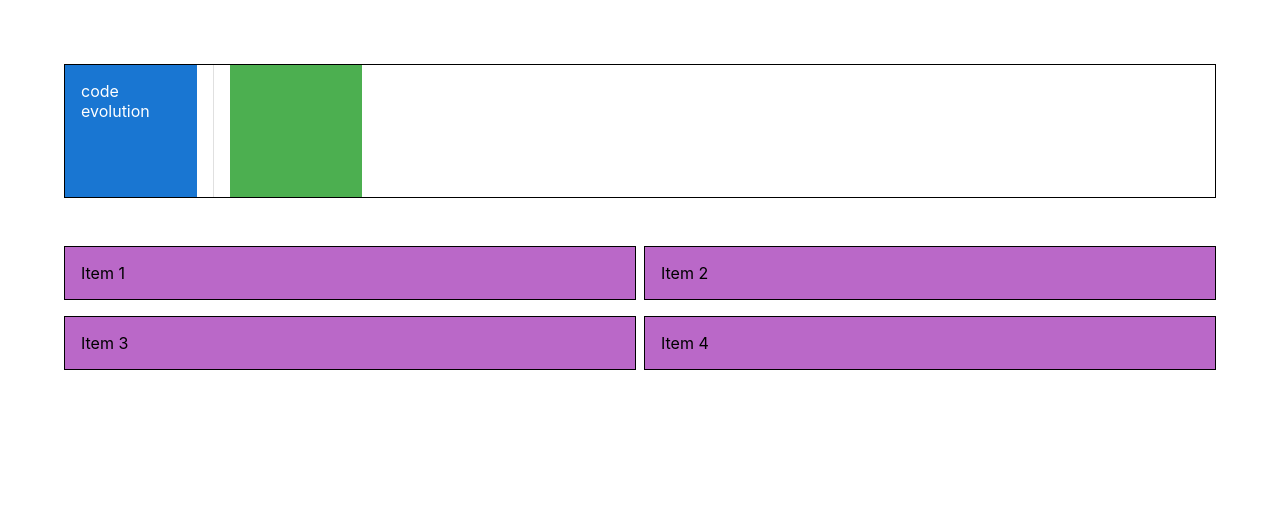
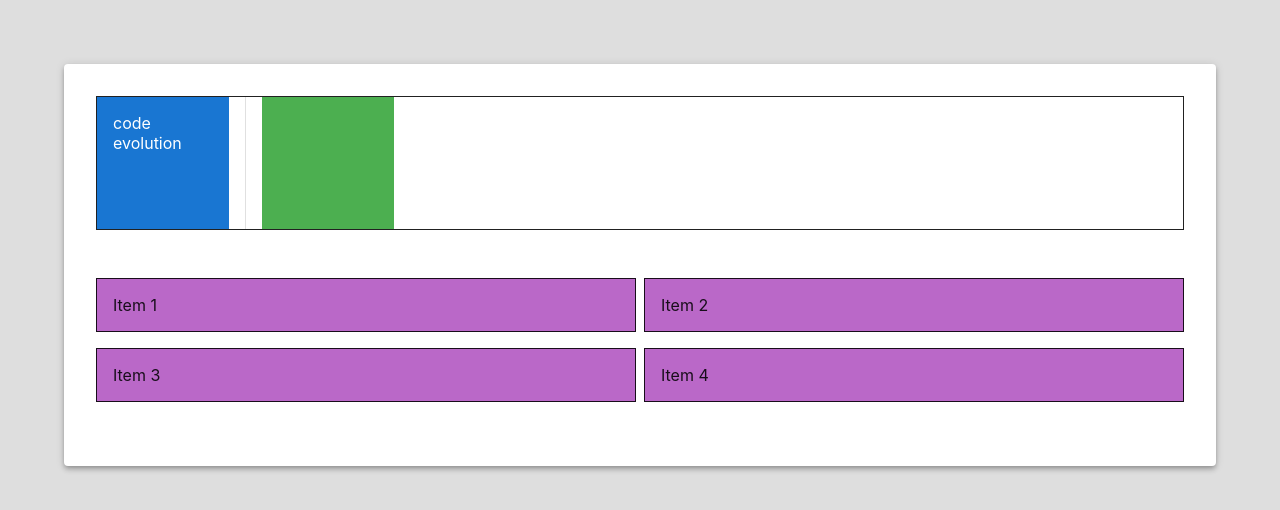
Before and after one commit to itsparasbisht/react-mui, a React (Create React App) app: page / in a window 1280 px wide. Shown: the top 510 px of the page. Built offline with nearby package versions, Linux system fonts and the light colour scheme.

Commit message:
mui paper

```diff
--- a/src/App.css
+++ b/src/App.css
@@ -1,3 +1,6 @@
+body{
+  background-color: #dedede;
+}
 .App {
   padding: 4rem;
 }
--- a/src/components/MuiLayout.js
+++ b/src/components/MuiLayout.js
@@ -1,9 +1,9 @@
-import { Box, Divider, Grid, Stack } from "@mui/material";
+import { Box, Divider, Grid, Paper, Stack } from "@mui/material";
 import React from "react";
 
 function MuiLayout() {
   return (
-    <>
+    <Paper sx={{ padding: "32px" }} elevation={4}>
       <Stack
         sx={{ border: "1px solid" }}
         direction="row"
@@ -61,7 +61,7 @@ function MuiLayout() {
           </Box>
         </Grid>
       </Grid>
-    </>
+    </Paper>
   );
 }
 
```
